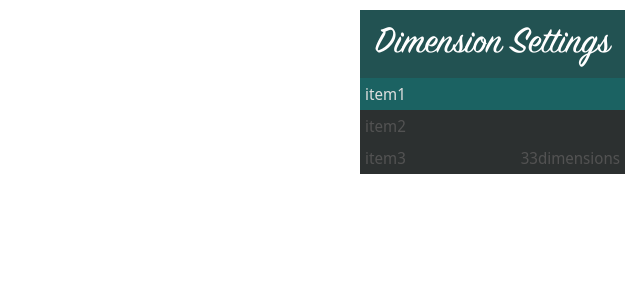
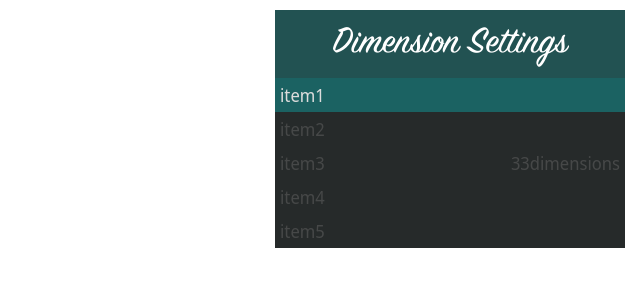
Before and after one commit to Muu79/FiveM-Dimensions, a React (Create React App) app in the folder web/: page / in a window 1280 px wide. Shown: the top 300 px of the page, without its empty margins (640-1280 px from the left). Built offline with nearby package versions, Linux system fonts and the light colour scheme; no server answers; a web font is replaced by a local one.

Commit message:
added HUD and HUD logic

```diff
--- /dev/null
+++ b/web/src/components/Menu/HUD.tsx
@@ -0,0 +1,12 @@
+
+export const HUD = (props: any) =>{
+    const parsedprops = props.props
+    return(<div className={props.className}>
+        <div style={{display:"inline-block"}}>
+            Role: <span style={{color:parsedprops.role === 'Hider' ? '#01ddff' : '#e65858'}}>{parsedprops.role}</span>
+        </div>
+        <div>
+            Dimension: {parsedprops.dimension}
+        </div>
+    </div>)
+}
--- a/web/src/components/Menu/Menu.css
+++ b/web/src/components/Menu/Menu.css
@@ -1,12 +1,12 @@
 
 .menu-wrapper{
-    box-sizing: border-box;
-    width: fit-content;
+    box-sizing: content-box;
+    width: 40%;
     max-width: 350px;
     min-width: fit-content;
     height: auto;
     max-height: 35%;
-    background-color: rgba(35, 35, 35, 0.6);
+    background-color: rgba(35, 35, 35, 0.75);
     position: absolute;
     top: 10px;
     right: 15px;
@@ -26,6 +26,7 @@
   }
 
   .menu-body{
+    box-sizing: border-box;
     display: flex;
     flex-direction: column;
     width: 100%;
@@ -33,10 +34,12 @@
   }
 
   .menu-item{
+    box-sizing: border-box;
     padding: 5px;
     width: auto;
     min-width: fit-content;
     font-family: "Noto Sans Display", sans-serif;
+    font-size: 1.1rem;
   }
 
   #h1{
@@ -68,3 +71,19 @@
     position: absolute;
     right: 5px;
   }
+
+
+  /* HUD CSS */
+  .hud-wrapper{
+    width: fit-content;
+    height: fit-content;
+    background-color: rgba(35, 35, 35, 0.8);
+    position: absolute;
+    top: 5px;
+    left: 10px;
+    padding: 15px;
+    font-family: "Noto Sans Display",'Times New Roman', sans-serif;
+    font-weight: 300;
+    font-size: 1.2rem;
+    color: aliceblue;
+  }
--- a/web/src/components/Menu/Menu.tsx
+++ b/web/src/components/Menu/Menu.tsx
@@ -3,8 +3,8 @@ import '../../css/fonts.css'
 import MenuItem from './MenuItem';
 import { useEffect, useReducer, useState } from 'react';
 import { fetchNui } from "../../utils/fetchNui";
-import { hasKey } from '../../utils/misc';
-import { wait } from '@testing-library/user-event/dist/utils';
+import { HUD } from './HUD';
+import { useVisibility } from '../../providers/VisibilityProvider';
 
 const initialState = { selectedIndex: 0 };
 
@@ -40,6 +40,7 @@ const useKeyPress = (targetKey: any) => {
 
 
 const Menu = () => {
+    const visible = useVisibility().visible;
     const [showInput, setShowInput] = useState<boolean>(false);
     const [input, setInput] = useState<string>();
     const handleChange = (e: any) => {
@@ -64,16 +65,23 @@ const Menu = () => {
 
         return () => window.removeEventListener('message', handleUpdate)
     })
+
     const [menuItems, setMenuItems] = useState<{ name: string; info?: any, units?: any }[]>([{ name: 'item1' }, { name: 'item2' }]);
     useEffect(() => {
         if (showInput) return;
         fetchNui('getMenuOptions').then((res: { name: string; info?: any, units?: any }[]) => {
             setMenuItems(res);
         }).catch(e => {
-            setMenuItems([{ 'name': 'item1' }, { 'name': 'item2' }, { 'name': 'item3', info: 33, units: 'dimensions' }])
+            setMenuItems([{ 'name': 'item1' }, { 'name': 'item2' }, { 'name': 'item3', info: 33, units: 'dimensions' }, { 'name': 'item4' }, { 'name': 'item5' }])
             console.error(e)
         })
     }, [nuiUpdate, showInput])
+
+    const [showHUD, setShowHUD] = useState<boolean>(false)
+    useEffect(() => {
+        if (!visible)
+            fetchNui('hideFrame')
+    }, [showHUD, visible])
 
     const menuFunctions = [
         (i: number) => {
@@ -105,6 +113,11 @@ const Menu = () => {
                 fetchNui('setCDTime', { time: input, type: 'seeker' }).then().catch(e => console.log(e))
                 setShowInput(false)
             };
+        },
+        (i: number) => {
+            if (!showInput) {
+                setShowHUD(!showHUD)
+            }
         }
     ]
 
@@ -151,20 +164,31 @@ const Menu = () => {
         }
     }, [enterPressed])
 
+    const [playerRole, setPlayerRole] = useState<string>("Hider")
+    const [pDIndex, setPDIndex] = useState<Number>(1);
+    useEffect(() => {
+        fetchNui('getHudInfo').then(res => {
+            setPlayerRole(res.role);
+            setPDIndex(res.index)
+        }).catch(e => {
+            console.debug(e);
+        })
+    }, [menuItems])
 
     return (<div>
-        <div className='menu-wrapper'>
+        {showHUD && <HUD props={{ role: playerRole, dimension: pDIndex }} className={'hud-wrapper'} />}
+        {visible && <div className='menu-wrapper'>
             <div className='menu-header'><span id='h1' className='house-script'>Dimension Settings</span></div>
             <div className='menu-body' >{
                 [...menuItems.map((v: { name: string, info?: any, units?: any }, i: number) =>
                     <MenuItem title={v.name} key={i} info={v.info} units={v.units} style={{
                         cursor: 'pointer',
                         backgroundColor: i === state.selectedIndex ? '#1b6262' : 'rgba(26, 31, 31, 0.811)',
-                        color: i === state.selectedIndex ? 'rgba(220, 220, 220, 1)' : 'rgba(82, 82, 82, 1)'
+                        color: i === state.selectedIndex ? 'rgba(220, 220, 220, 1)' : 'rgba(102, 102, 102, 0.5)'
                     }} />
                 )]
             }</div>
-        </div>
+        </div>}
         {showInput && <input autoFocus id='menuInputBox' onKeyDown={handleInputEnter} onChange={handleChange}></input>}</div>)
 }
 
```
